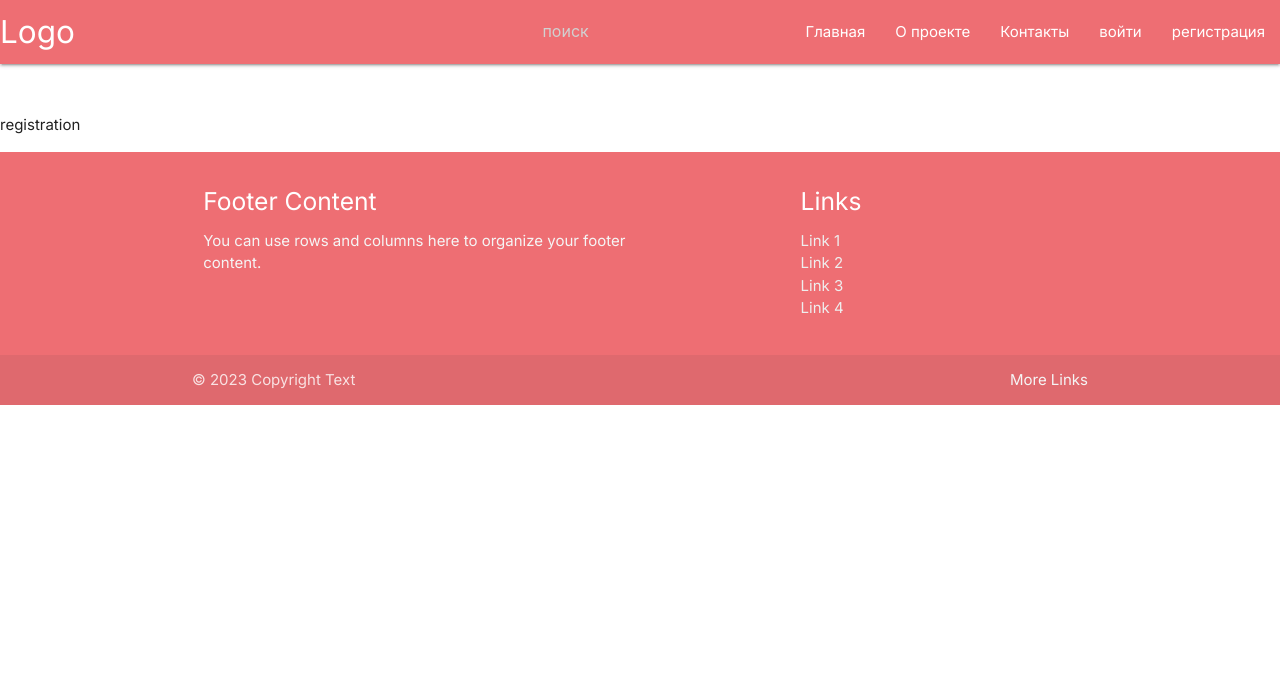
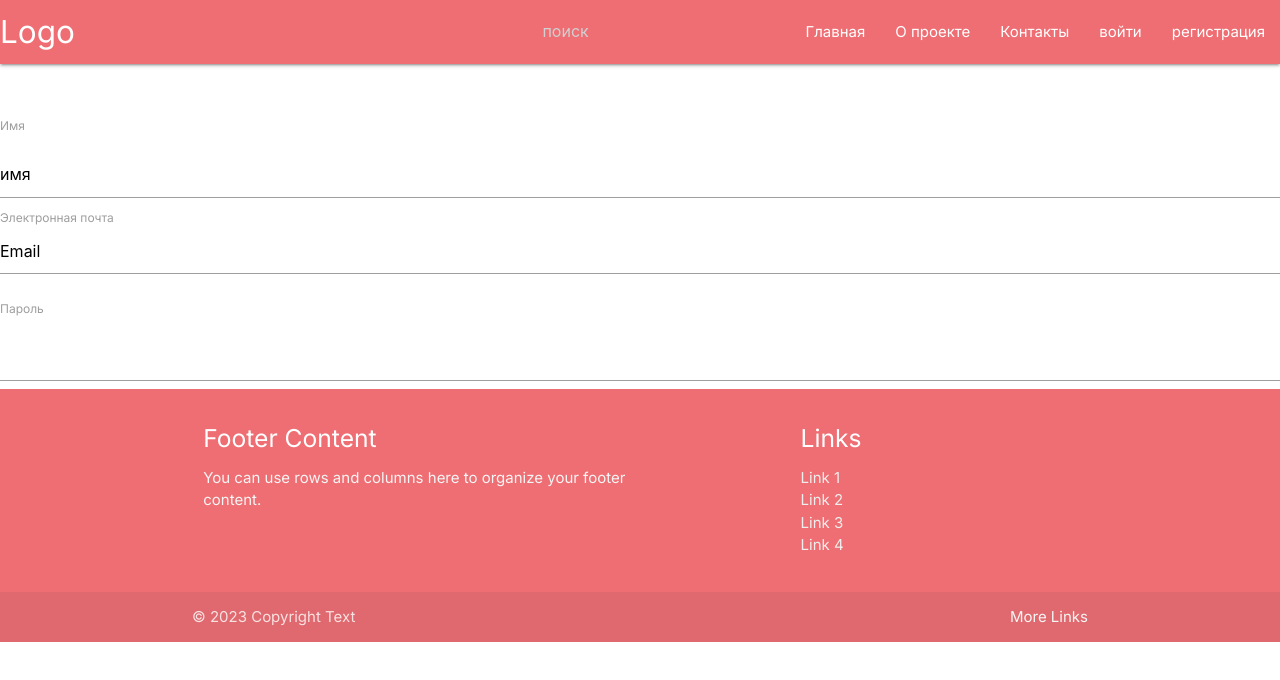
Before and after one commit to RuslanSharipov63/nextUpdate, a Next.js app: page /registration in a window 1280 px wide. Shown: the top 680 px of the page. Built offline with nearby package versions, Linux system fonts and the light colour scheme.

Commit message:
create registration page

```diff
--- a/app/registration/page.tsx
+++ b/app/registration/page.tsx
@@ -1,5 +1,79 @@
+"use client"
+import { useState } from "react";
+import { validationEmail, validationPassword } from "@/helper/validation";
+import TextField from "@/components/TextField";
+
 const RegistrationPage = () => {
-  return <p>registration</p>;
+  const [registerInput, setRegisterInput] = useState({
+    email: "Email",
+    password: "",
+    firstName: "имя",
+  });
+  const [error, setError] = useState({
+    firstName: "",
+    email: "",
+    password: "",
+  });
+  const [checkEmailPass, setCheckEmailPass] = useState(true);
+
+  const handleChange = (etv: string, etn: string) => {
+    setRegisterInput({
+      ...registerInput,
+      [etn]: etv,
+    });
+    setError({ ...error, firstName: "", email: "", password: "" });
+    setCheckEmailPass(true);
+  };
+  const handleFocus = (etn: string) => {
+    setRegisterInput({
+      ...registerInput,
+      [etn]: "",
+    });
+  };
+
+  const handleBlur = (e: any): void => {
+    if (validationEmail(registerInput.email) === false) {
+      setError({ ...error, email: "Не валидный email" });
+    }
+  };
+  return (
+    <>
+      <p>
+        <label htmlFor="firstname">Имя</label>
+      </p>
+      <TextField
+        typeText={"text"}
+        valueText={registerInput.firstName}
+        funcChange={handleChange}
+        funcFocus={handleFocus}
+        nameText="firstName"
+        idText={"firstname"}
+        funcBlur={handleBlur}
+      />
+      <label htmlFor="email">Электронная почта</label>
+      <TextField
+        typeText={"text"}
+        valueText={registerInput.email}
+        funcChange={handleChange}
+        funcFocus={handleFocus}
+        nameText="email"
+        idText={"email"}
+        funcBlur={handleBlur}
+      />
+      <p>
+        <label htmlFor="password">Пароль</label>
+      </p>
+      <TextField
+        typeText={"password"}
+        valueText={registerInput.password}
+        funcChange={handleChange}
+        funcFocus={handleFocus}
+        nameText="password"
+        idText={"pass"}
+        funcBlur={handleBlur}
+      />
+    </>
+  );
 };
 
 export default RegistrationPage;
--- a/components/TextField.tsx
+++ b/components/TextField.tsx
@@ -8,7 +8,7 @@ type TextFieldProps = {
   funcChange: (itemValue: string, itemName: string) => void;
   funcFocus: (itemName: string) => void;
   idText: string;
-  funcBlur: () => void;
+  funcBlur?: (e: any) => void
 };
 
 const TextField: FC<TextFieldProps> = ({
@@ -30,7 +30,7 @@ const TextField: FC<TextFieldProps> = ({
         onFocus={(e) => funcFocus(e.target.name)}
         name={nameText}
         id={idText}
-        onBlur={funcBlur}
+        onBlur={funcBlur && ((e)=>funcBlur(e))}
       />
     </>
   );
```
Also changed, not shown: app/auth/page.tsx (+22 -15 lines).
